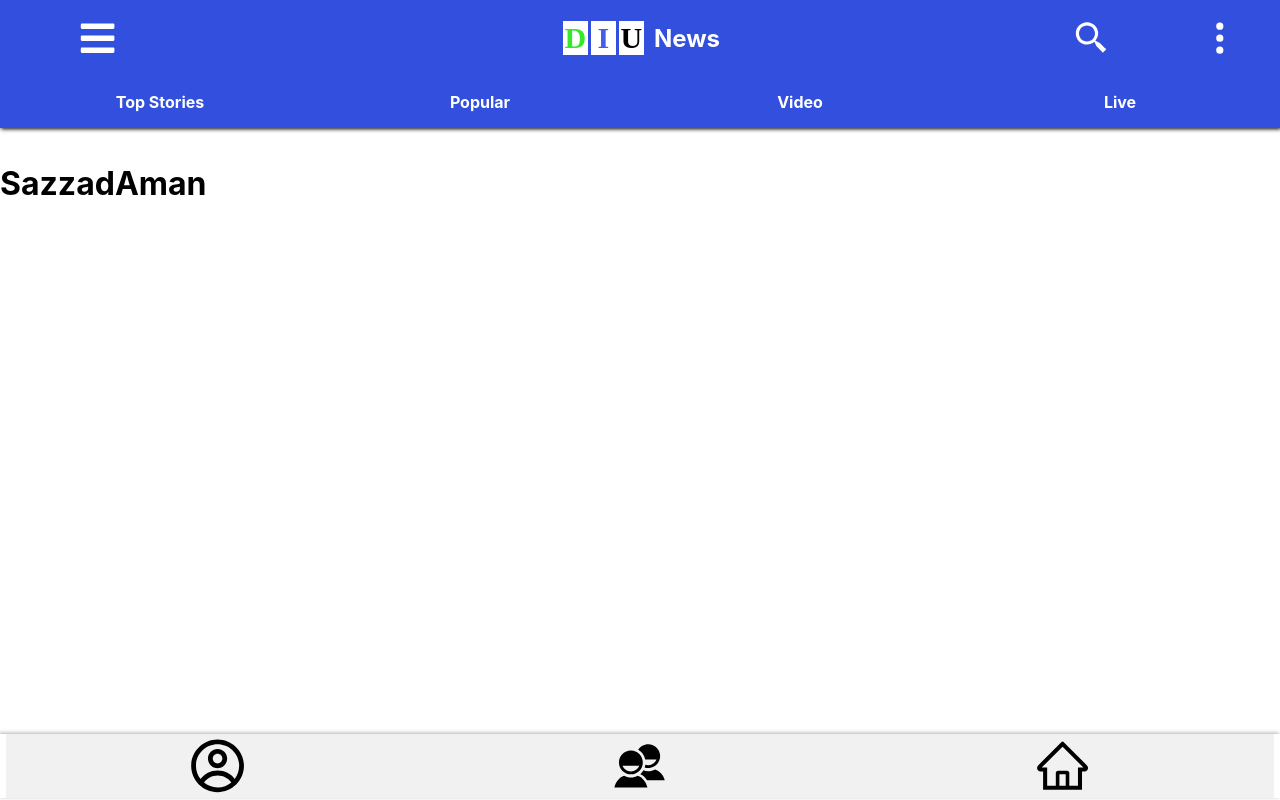
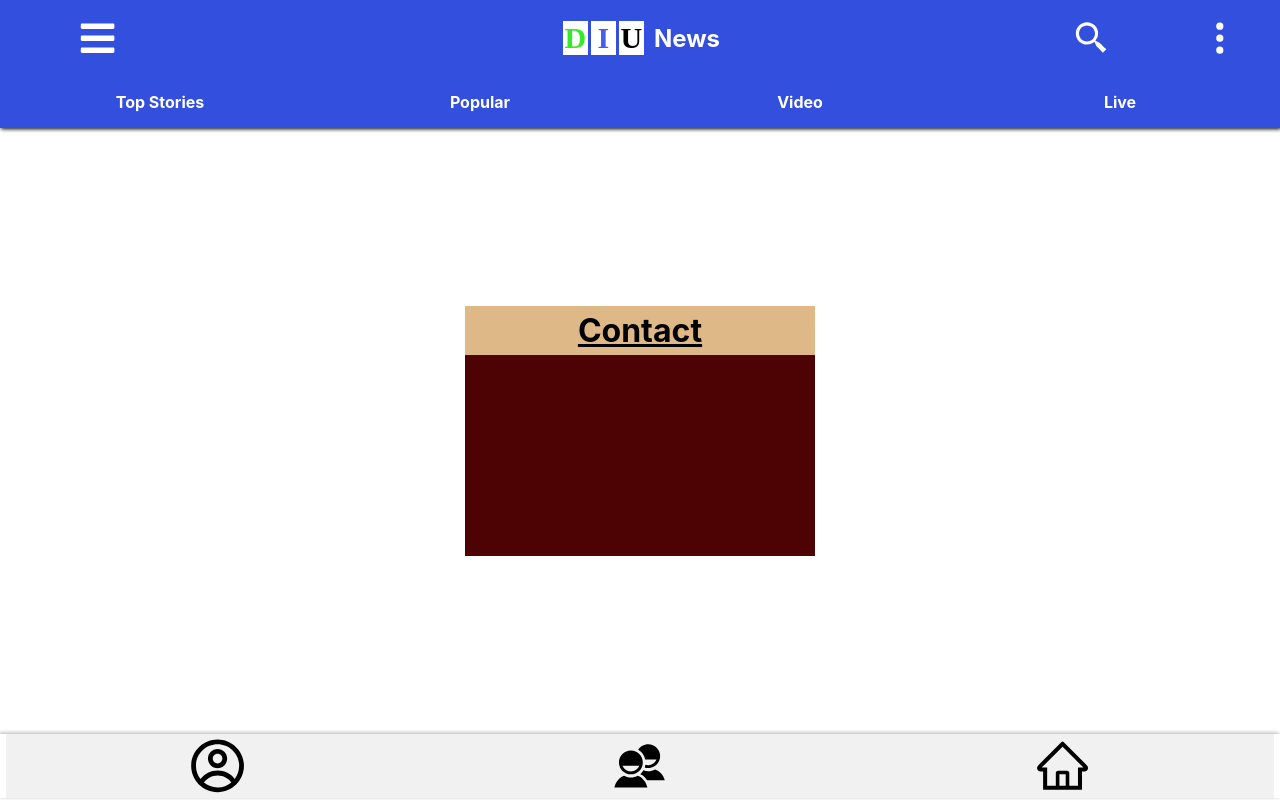
Before and after one commit to amandiu/daily-daffodil, a React (Create React App) app: page / in a window 1280 px wide. Built offline with nearby package versions, Linux system fonts and the light colour scheme.

Commit message:
Create Contact page
none

```diff
--- a/src/App.js
+++ b/src/App.js
@@ -3,7 +3,7 @@ import './App.css';
 import Header from './component/Header'
 import Footer from './component/Footer'
 import Cart from './component/Cart'
-import Profile from './component/Profile'
+import Contact from'./component/Contact'
 function App() {
   var v="Convert any RGB value to its Hex color code, along with corresponding HSL, HSV and CMYK values (including HTML/CSS values). Convert any RGB value to its Hex color code, along with corresponding HSL, ";
   //card has head,user,viewer,img,time
@@ -11,7 +11,8 @@ function App() {
     <div className="App">
       <Header></Header>
       <div className="body">
-        <Profile></Profile>
+        <Contact head></Contact>
+
       </div>
       <Footer></Footer>
     </div>
--- /dev/null
+++ b/src/component/Contact.css
@@ -0,0 +1,26 @@
+.cnt{
+    width:350px;
+    height:250px;
+    display: flex;
+    margin: 0px;
+    padding: 0px;
+    background-color: rgb(77, 3, 3);
+    justify-content: center;
+    align-items: center90;
+
+}
+.cnt-2{
+    width: 350px;
+    height:fit-content;
+    background-color: burlywood;
+    margin: 0%;
+    padding: 0%;
+    justify-content: center;
+    align-items: center;
+    text-align: center;
+
+}
+.cnt-2 h1{
+    margin: 5px 5px ;
+
+}
--- /dev/null
+++ b/src/component/Contact.js
@@ -0,0 +1,12 @@
+import React from 'react'
+import './Contact.css';
+function Contact(){
+    return(
+        <div className='cnt'>
+        <div className='cnt-2'>
+        <h1><u>Contact</u></h1>
+        </div>
+        </div>
+    );
+}
+export default Contact;
```
